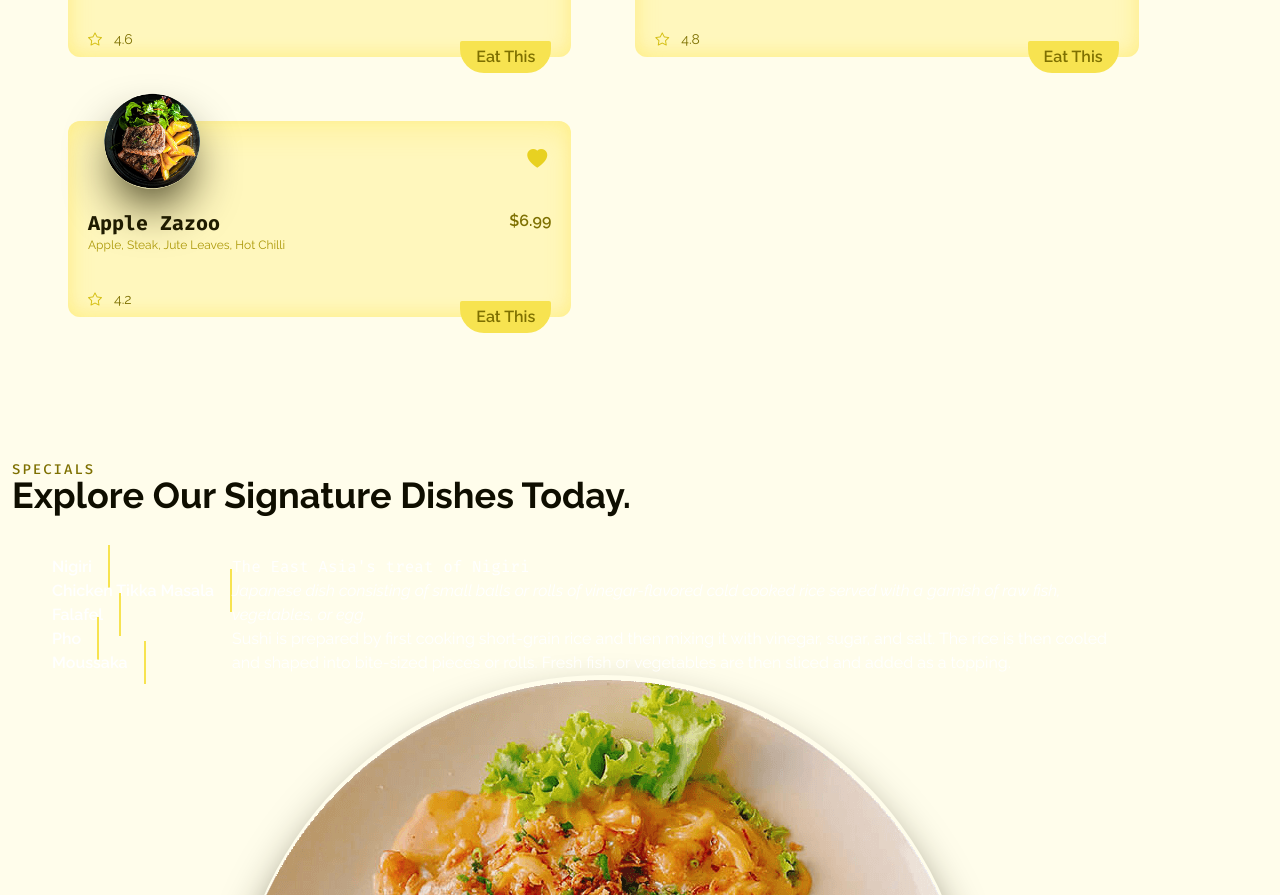
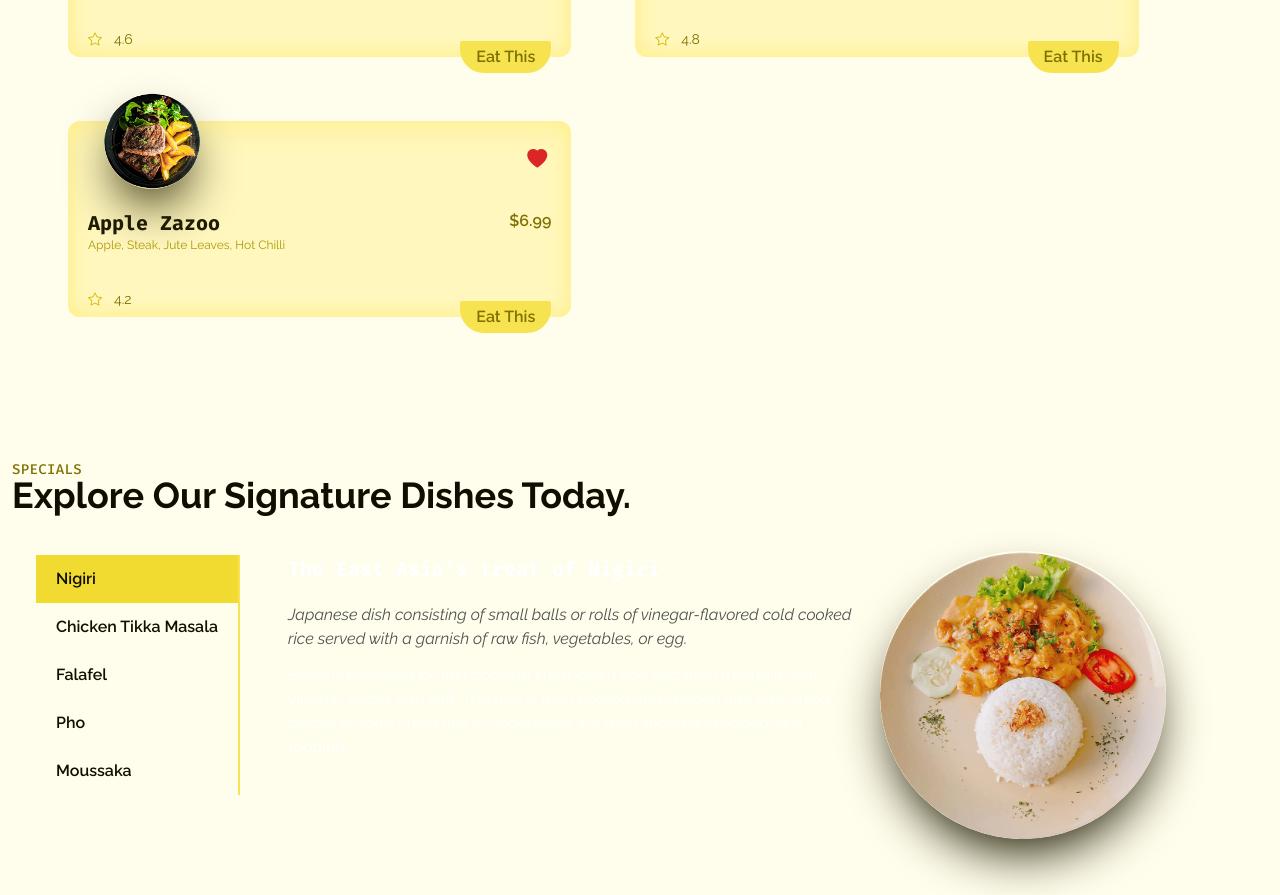
Before and after one commit to oMoFoLaYaN/fork-nd-knife, a React (Vite) app: page / in a window 1280 px wide. Shown: the part 3020-3915 px from the top of the page. Built offline with nearby package versions, Linux system fonts and the light colour scheme.

Commit message:
last commit of the week

```diff
--- a/src/components/Menu.jsx
+++ b/src/components/Menu.jsx
@@ -26,7 +26,7 @@ const Menu = () => {
         <div key={menu.name} className="w-full lg:w-5/12 my-8 lg:mx-8 px-5 py-3 h-fit bg-fola-100 dark:bg-fola-950 rounded-xl clay">
           <div className='flex flex-row justify-between'>
           <img src={menu.img} className="menu-img w-24 relative -top-10 right-0 xs:-right-4 shadow-2xl rounded-full shadow-fola-950 dark:shadow-fola-900 " alt={menu.name}/>
-          <i className='bi bi-heart-fill px-1 py-3 text-xl text-fola-600 dark:text-fola-500'></i>
+          <i className='bi bi-heart-fill px-1 py-3 text-xl cursor-pointer text-red-600 dark:text-red-400'></i>
           </div>
           <div className="menu-content flex flex-row relative -top-5 justify-between">
             <a href="#" className='font-bold capitalize xs:text-xl text-base font-display relative text-fola-950 dark:text-fola-100'>{menu.name}</a>
@@ -35,7 +35,7 @@ const Menu = () => {
           <p className="menu-ingredients xs:text-xs text-[0.6rem] relative w-[70%] sm:w-full text-fola-800 dark:text-fola-300 -top-5 capitalize">{menu.ingredients}</p>
           <div className='flex flex-row justify-between'>
           <div className='flex flex-row relative -bottom-4'>
-          <i className='bi bi-star sm:text-md text-sm text-fola-700 dark:text-fola-500'/>
+          <i className='bi bi-star cursor-pointer sm:text-md text-sm text-fola-700 dark:text-fola-500'/>
           <p className='relative ml-1 lg:ml-3 sm:text-md text-sm text-fola-900 dark:text-fola-300'>{menu.rating}</p>
           </div>
           <a href="#" className='px-4 py-1 bg-fola-400 text-fola-900 font-semibold rounded-b-3xl relative -bottom-7 rounded-t-sm border-t-fola-950 dark:border-t-fola-150'>Eat This</a>
--- a/src/components/Specials.jsx
+++ b/src/components/Specials.jsx
@@ -1,7 +1,13 @@
-import React from 'react'
+import React, { useState } from 'react'
 import { specialsData } from '../constants'
 import { layout } from "../style";
 const Specials = () => {
+const [activeTab, setActiveTab] = useState(0);
+
+const handleTabClick = (tabIndex) => {
+  setActiveTab(tabIndex);
+};
+
   return (
     <section id="specials" className="specials overflow-hidden">
   {specialsData.map((special) => (
@@ -11,36 +17,34 @@ const Specials = () => {
       <p className={layout.sectionSubtitle}>{special.subtitle}</p>
     </div>
 
-    <div className={layout.row}>
-      <div className="lg:w1/4 lg:basis-auto">
-        <ul className="flex flex-wrap flex-col">
-        {special.dishes.map((dish) => (
-          <li key={dish.name} className="">
-            <a className="duration-300 text-white font-semibold text-base px-4 py-3 rounded-none border-r-2 border-r-fola-400 border-0 border-solid hover:text-fola-400hover:border-fola-400" href="">
+    <div className={`${layout.row}`}>
+      <div className="w-full lg:w-fit lg:mr-6">
+        <ul className="flex flex-col">
+        {special.dishes.map((dish, index) => (
+          <li key={index} className={`duration-300 text-left font-semibold text-base ${activeTab === index ? "bg-fola-500 text-fola-990" : "text-fola-990 dark:text-fola-50 hover:text-fola-700 hover:dark:text-fola-300 "} p-3 pl-5 lg:pr-5 rounded-none lg:border-r-2 lg:border-r-fola-400 border-solid`} onClick={() => handleTabClick(index)}>
+            <button className="" href="#">
               {dish.name}
-            </a>
+            </button>
           </li>
           ))}
         </ul>
       </div>
       <div className="lg:w-9/12 mt-6 lg:mt-0">
-        <div className="tab-content">
-          <div className="tab-pane active show" id="tab-1">
-            {special.dishes.map((dish) => (
-            <div key={dish.name} className="row">
-
-              <div className="col-lg-8 details order-2 order-lg-1">
-                <h3>{`The ${dish.origin.region}'s treat of ${dish.name} `}</h3>
-                <p className="italic">{dish.description}</p>
+        <div className="my-5">
+            {special.dishes.map((dish, index) => (
+          <div key={index} className={`${activeTab === index ? "block" : "hidden"}`} id="">
+            <div className={layout.row}>
+              <div className="lg:w-8/12 lg:basis-auto details order-2 lg:order-1 lg:-mt-10">
+                <h3 className='text-xl font-semibold text-white my-5'>{`The ${dish.origin.region}'s treat of ${dish.name} `}</h3>
+                <p className="italic text-neutral-600 dark:text-neutral-400 mb-3">{dish.description}</p>
                 <p>{dish.preparation}</p>
               </div>
-              <div className="col-lg-4 text-center order-1 order-lg-2">
-                <img src={dish.img} alt=" " className="h-auto max-w-full shadow-2xl rounded-full shadow-fola-950 dark:shadow-fola-900"/>
+              <div className="lg:w-1/3 lg:basis-auto text-center order-1 lg:order-2">
+                <img src={dish.img} alt=" " className="h-auto max-w-full lg:mx-5 lg:-mt-6 shadow-2xl rounded-full shadow-fola-950 dark:shadow-fola-900"/>
               </div>
-
             </div>
+          </div>
              ))}
-          </div>
         </div>
       </div>
     </div>
--- a/src/constants/index.js
+++ b/src/constants/index.js
@@ -237,7 +237,7 @@ export const specialsData = [
         img: special3,
         origin: {
           country: "Middle East",
-          region: "Western Asia, North Africa, and parts of Mediterranean Europe"
+          region: "North Africa"
         },
         preparation: "Falafel is prepared by soaking chickpeas in water overnight, then grinding them with onions, herbs, and spices. The resulting mixture is formed into balls or patties and then fried or baked until golden brown. It is typically served in a pita pocket with vegetables and a creamy tahini sauce."
       },
--- a/src/style.js
+++ b/src/style.js
@@ -5,7 +5,7 @@ const styles = {
 
 export const layout = {
   sectionSubtitle: "text-4xl capitalize font-bold text-fola-990 dark:text-fola-0 m-0",
-  sectionTitle: "text-sm font-medium leading-[1px] tracking-[2px] uppercase text-fola-900 dark:text-fola-100 mt-0 mb-[5px] mx-0 p-0 font-display",
+  sectionTitle: "text-sm font-medium leading-[1px] mb-3 tracking-wide uppercase text-fola-900 dark:text-fola-100 mt-0 mb-[5px] font-display",
   row: "flex flex-wrap mt-0 mx-6",
   container:  "w-full mx-auto px-3 sm:max-w-xl md:max-w-3xl lg:max-w-5xl xl:max-w-7xl",
 };
```
